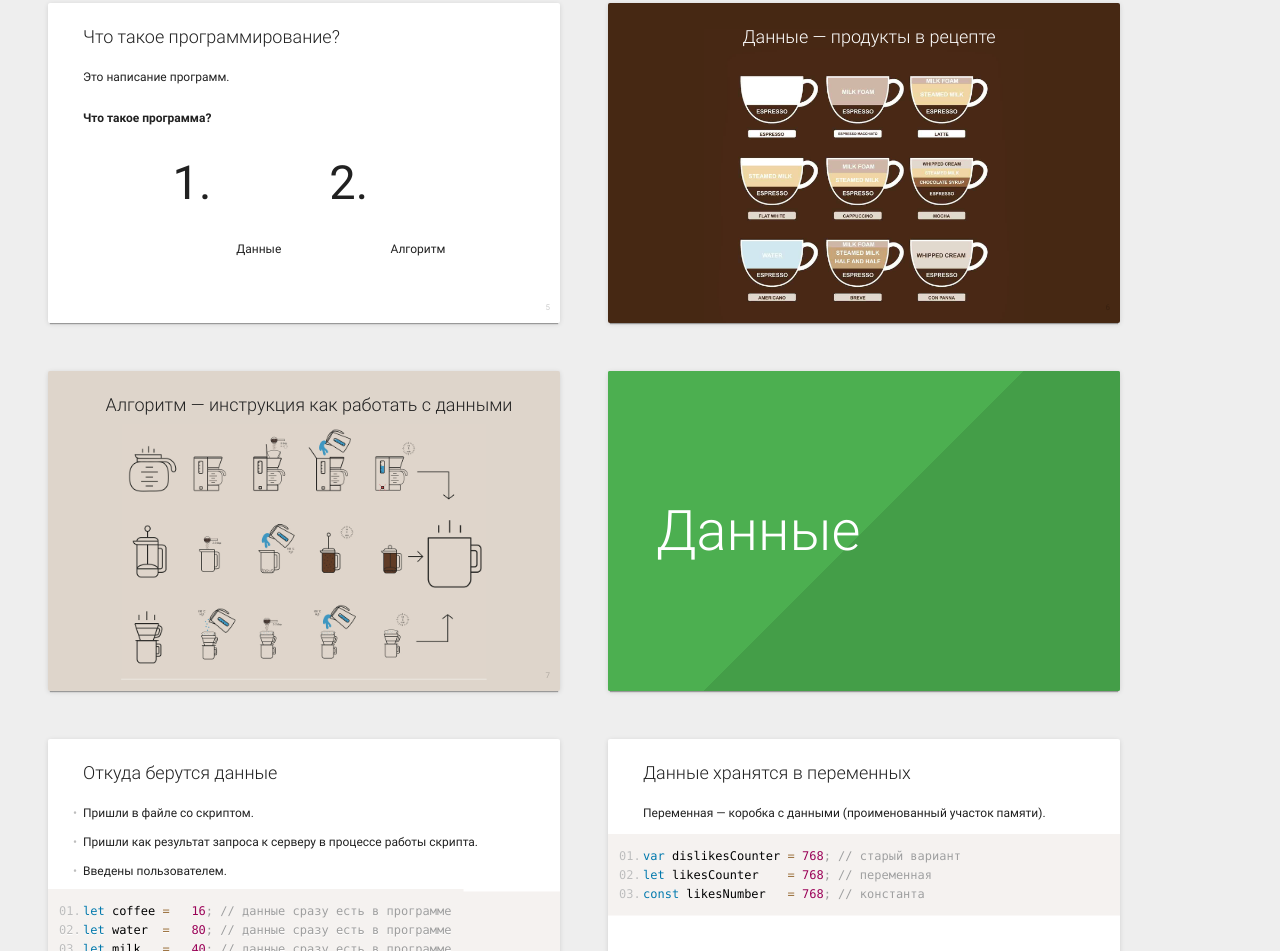
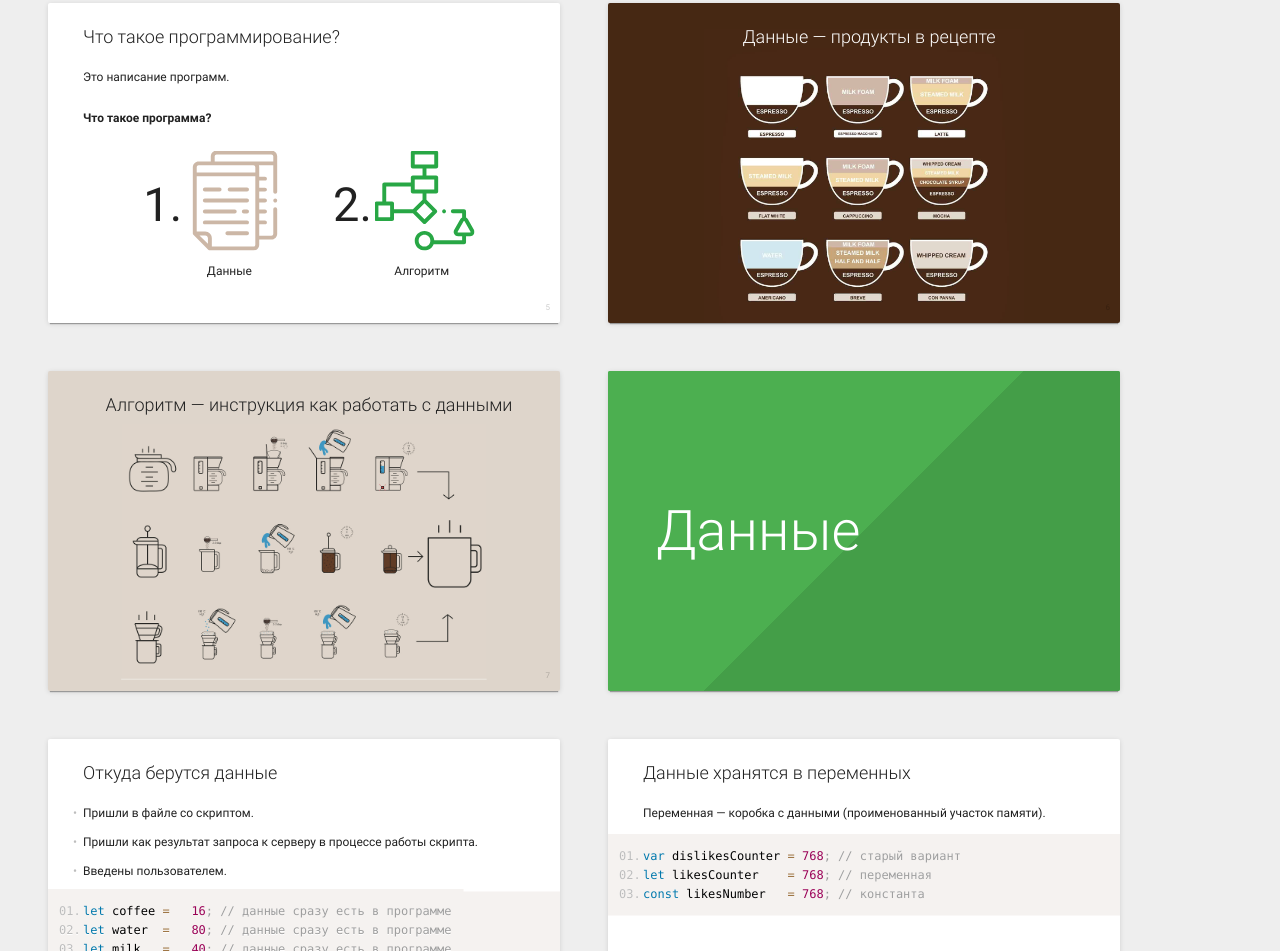
Before and after one commit to nicothin/javascript-first-time, a plain HTML site: page index.html in a window 1280 px wide. Shown: the part 945-1896 px from the top of the page. Drawn offline with Linux system fonts and the light colour scheme; the site is published under a folder, as on GitHub Pages, so addresses that start at the root find nothing.

Commit message:
icon fix

```diff
--- a/index.html
+++ b/index.html
@@ -82,13 +82,13 @@
     <h3 class="next">Что такое программа?</h3>
     <div class="next" style="margin-top: 2em; display: flex; justify-content: center;">
       <div style="margin-right: 4em;">
-        <span style="font-size: 94px;">1.</span> <img src="/pictures/002-interface.svg" alt="" width="200"
+        <span style="font-size: 94px;">1.</span> <img src="pictures/002-interface.svg" alt="" width="200"
       style="vertical-align: -2.5em;">
       <br>
       <div style="margin-top: 1em; padding-left: 5.3em;">Данные</div>
       </div>
       <div>
-        <span style="font-size: 94px;">2.</span> <img src="/pictures/001-algorithm.svg" alt="" width="200"
+        <span style="font-size: 94px;">2.</span> <img src="pictures/001-algorithm.svg" alt="" width="200"
       style="vertical-align: -2.5em;">
       <br>
       <div style="margin-top: 1em; padding-left: 5.1em;">Алгоритм</div>
```
